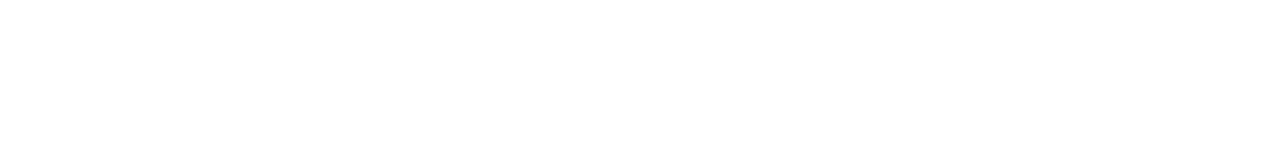
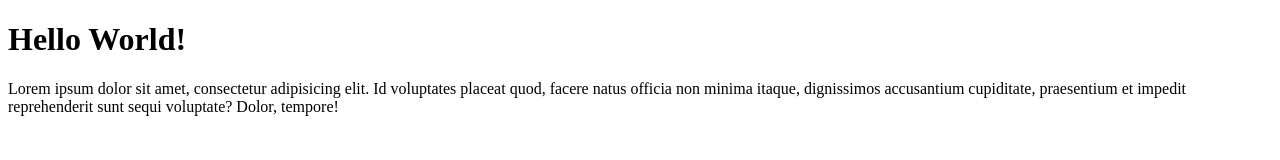
Before and after one commit to Kbruce12/branching, a plain HTML site: page index.html in a window 1280 px wide. Drawn offline with Linux system fonts and the light colour scheme.

Commit message:
Adding H1 and p

```diff
--- a/index.html
+++ b/index.html
@@ -7,6 +7,7 @@
   <title>Git branching lesson on test</title>
 </head>
 <body>
-
+	<h1>Hello World!</h1>
+	<p>Lorem ipsum dolor sit amet, consectetur adipisicing elit. Id voluptates placeat quod, facere natus officia non minima itaque, dignissimos accusantium cupiditate, praesentium et impedit reprehenderit sunt sequi voluptate? Dolor, tempore!</p>
 </body>
 </html>
```
